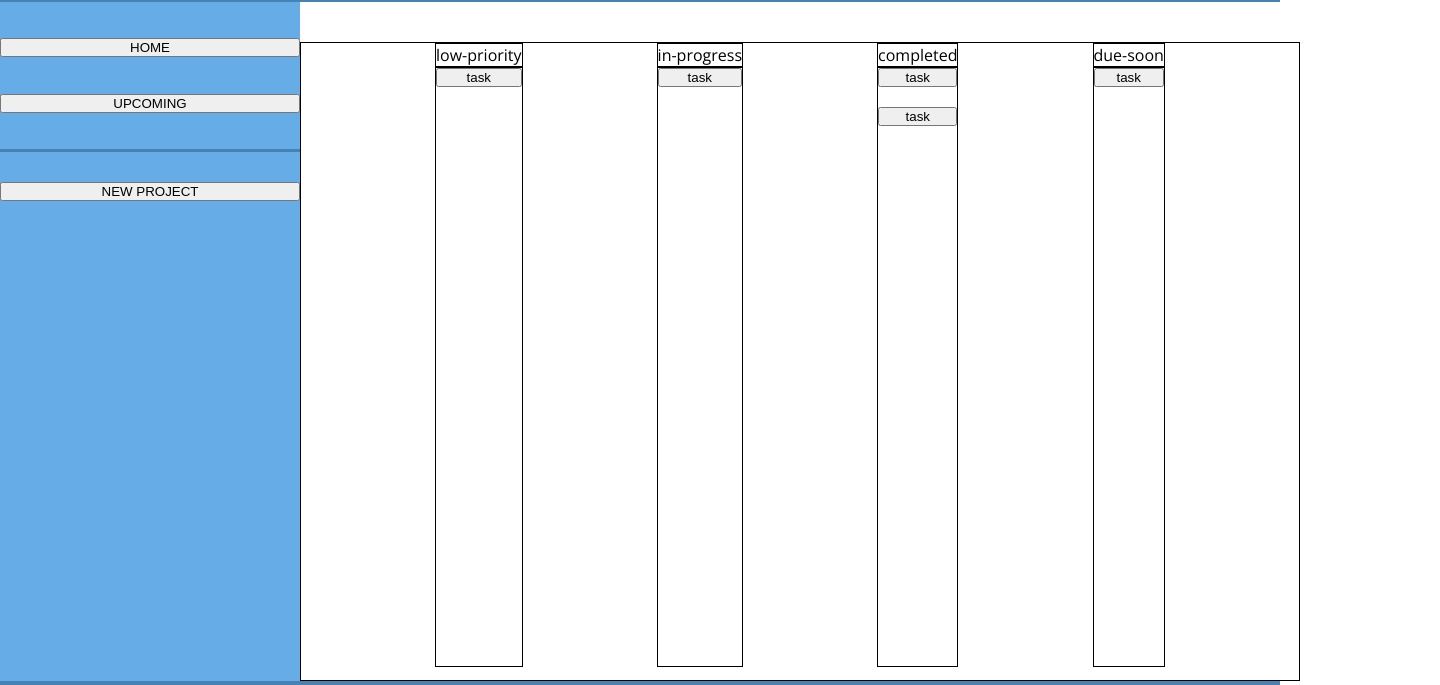
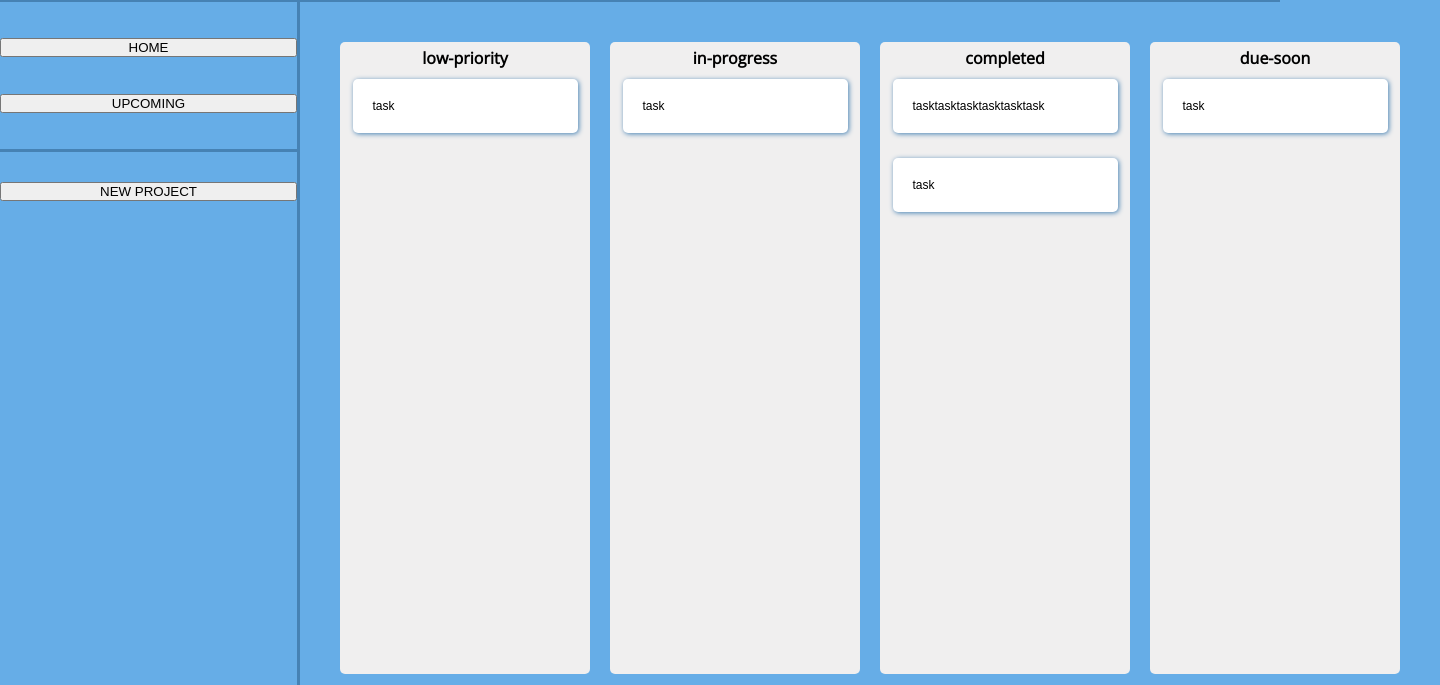
Before and after one commit to Crowe7/TaskMaster, a website with bundled scripts: page dist/index.html in a window 1280 px wide. Shown: the part 100-785 px from the top of the page, 1440 px wide, since content can reach past the window. Built offline with nearby package versions, Linux system fonts and the light colour scheme.

Commit message:
finished overview layout

```diff
--- a/src/style.css
+++ b/src/style.css
@@ -9,6 +9,7 @@ body {
     font-family: 'Open Sans', sans-serif;
     flex-direction: column;
     min-height: 100vh;
+    background-color: rgb(102, 173, 231);
 }
 header{
     display: flex;
@@ -26,6 +27,7 @@ header h1{
     height: 100%;
     width: 300px;
     background-color: rgb(102, 173, 231);
+    border-right: 3px solid steelblue;
 
 }
 
@@ -63,11 +65,8 @@ header h1{
 
 .project-board{
     display: flex;
-    margin-top: 40px;
-    border: 1px solid black;
-    justify-content: space-evenly;
-    /* this is so i can see */
-    width: 1000px;
+    margin: 40px;
+    gap: 20px;
 
 }
 .task-area{
@@ -75,15 +74,43 @@ header h1{
     gap: 20px;
     height: 600px;
     overflow-y: auto;
-    border: 1px solid black;
     flex-direction: column;
+    background-color: rgb(240, 239, 239);
+    border-bottom-left-radius: 5px;
+    border-bottom-right-radius: 5px;
+    align-items: center;
 }
 .header-p{
-    border: 1px solid black;
+    font-weight: bold;
+    text-align: center;
+    background-color: rgb(240, 239, 239);
+    padding: 5px;
+    width: 250px;
+    border-top-left-radius: 5px;
+    border-top-right-radius: 5px;
 }
-
+.task {
+    font-size: 12px;
+    margin-top: 5px;
+    border: none;
+    background-color: white;
+    width: 90%;
+    padding: 20px;
+    text-align: left;
+    max-width: 225px;
+    overflow: hidden;
+    overflow-wrap: break-word;
+    border-radius: 5px;
+    box-shadow: 1px 1px 5px steelblue;
+}
+.task:hover{
+    background-color: rgb(247, 247, 247);
+    cursor: pointer;
+    box-shadow: 2px 2px 5px steelblue;
+}
 .content-wrapper{
     display: flex;
+
 }
 
 .flex-wrapper{
```
Also changed, not shown: src/index.js (+31 -0 lines), dist/index.html.
